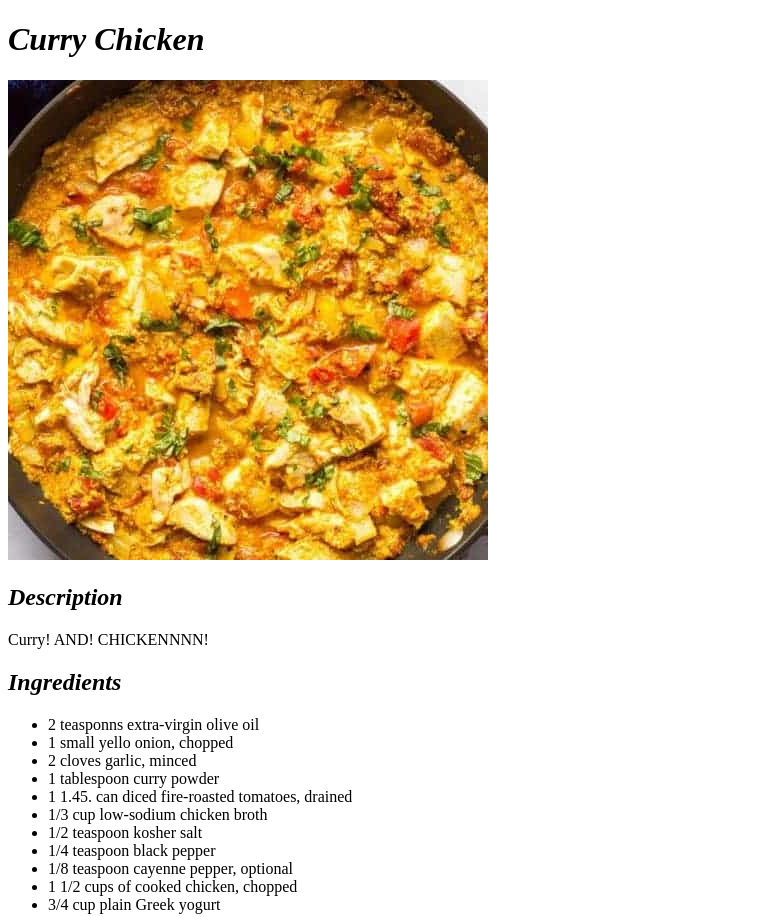
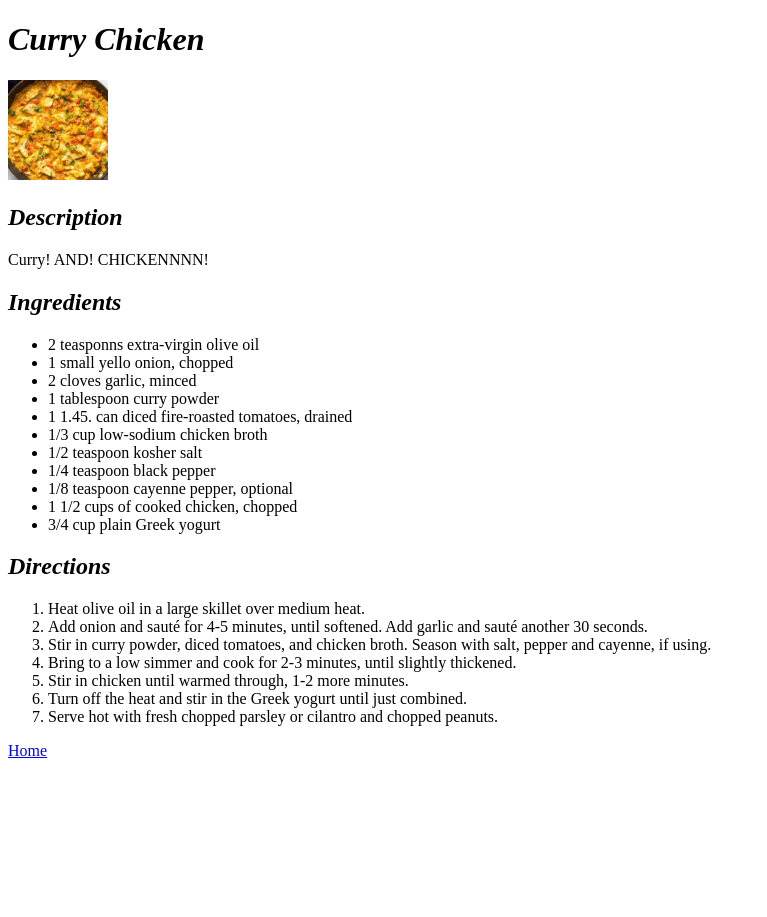
Before and after one commit to Ohwaaan/odin-recipes, a plain HTML site: page recipes/currychicken.html in a window 1280 px wide. Shown: the top 917 px of the page, without its empty margins (0-767 px from the left). After the commit the page ends 800 px from the top, so only its background shows below. Drawn offline with Linux system fonts and the light colour scheme.

Commit message:
made picture smaller

```diff
--- a/recipes/currychicken.html
+++ b/recipes/currychicken.html
@@ -7,7 +7,7 @@
 </head>
 <body>
     <h1><em>Curry Chicken</em></h1>
-    <img src="./images/currychicken.jpg">
+    <img src="./images/currychicken.jpg" width="100" height="auto">
     <br>
 
     <h2><em>Description</em></h2>
```
